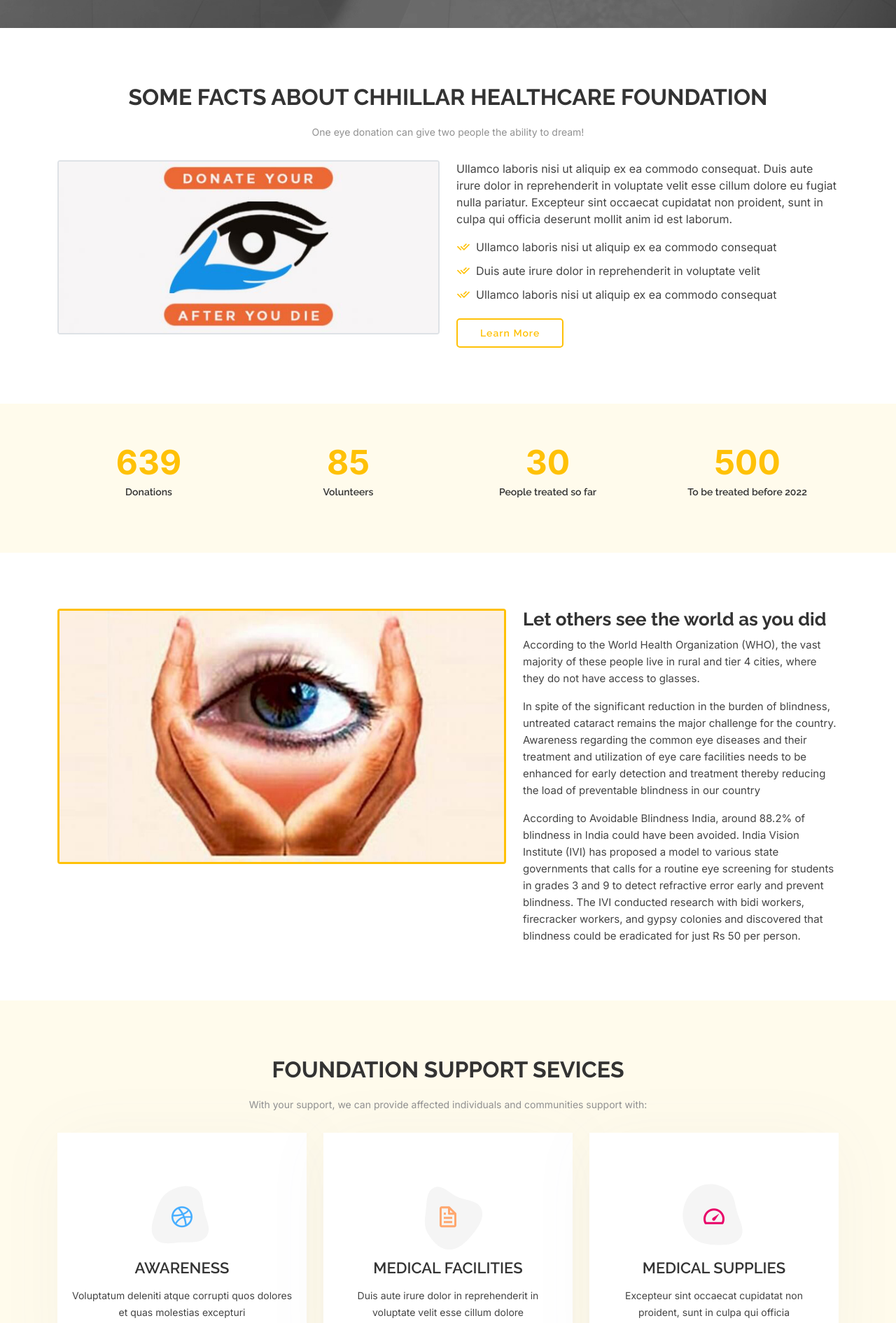
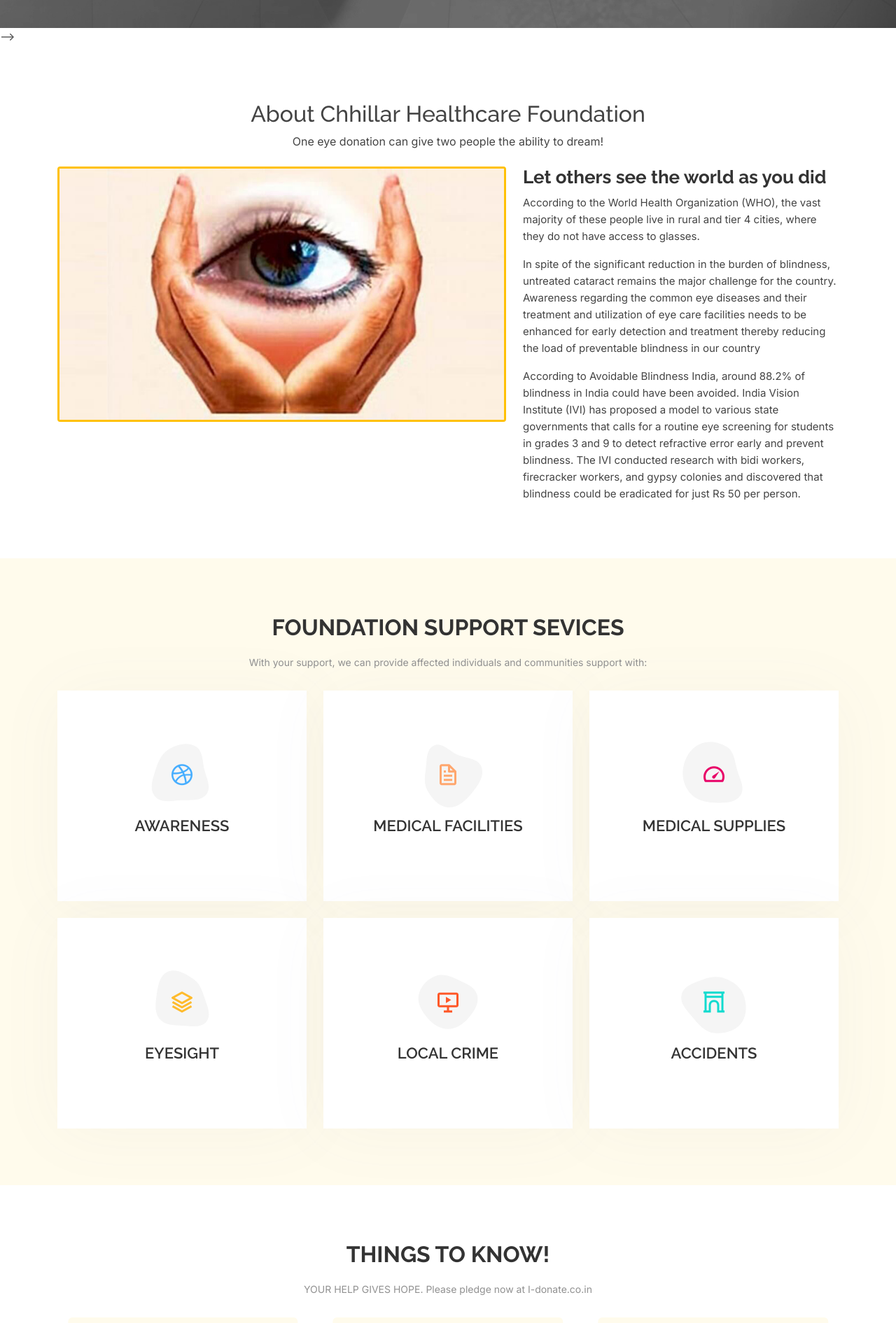
Before and after one commit to ranacodes/idonate, a plain HTML site: page index.html in a window 1280 px wide. Shown: the part 820-2711 px from the top of the page at 70% size. Drawn offline with Linux system fonts and the light colour scheme.

Commit message:
Changes in the site

```diff
--- a/index.html
+++ b/index.html
@@ -108,20 +108,21 @@
   <main id="main">
 
     <!-- ======= About Section ======= -->
-    <section id="about" class="about">
+    <!-- <section id="about" class="about">
       <div class="container" data-aos="fade-up">
 
         <div class="section-title">
-          <h2>Some Facts About Chhillar Healthcare Foundation </h2>
+          <h2>About Chhillar Healthcare Foundation </h2>
           <p>One eye donation can give two people the ability to dream!</p>
         </div>
 
         <div class="row content">
-          <div class="col-lg-6">
+          <!-- <div class="col-lg-6">
             <img src="assets/img/Eye-Donation.jpg" class="img-fluid border border-2 rounded" width="100%">
 
-          </div>
-          <div class="col-lg-6 pt-4 pt-lg-0">
+          </div> -->
+
+          <!-- <div class="col-lg-6 pt-4 pt-lg-0">
             <p>
               Ullamco laboris nisi ut aliquip ex ea commodo consequat. Duis aute irure dolor in reprehenderit in voluptate
               velit esse cillum dolore eu fugiat nulla pariatur. Excepteur sint occaecat cupidatat non proident, sunt in
@@ -133,14 +134,15 @@
               <li><i class="ri-check-double-line"></i> Ullamco laboris nisi ut aliquip ex ea commodo consequat</li>
             </ul>
             <a href="#" class="btn-learn-more">Learn More</a>
-          </div>
+          </div> -->
         </div>
 
       </div>
-    </section><!-- End About Section -->
+    </section> -->
+    <!-- End About Section -->
 
     <!-- ======= Counts Section ======= -->
-    <section id="counts" class="counts section-bg">
+    <!-- <section id="counts" class="counts section-bg">
       <div class="container">
 
         <div class="row justify-content-end">
@@ -176,14 +178,17 @@
         </div>
 
       </div>
-    </section><!-- End Counts Section -->
+    </section> -->
+    <!-- End Counts Section -->
 
     <!-- ======= About Video Section ======= -->
     <section id="about-video" class="about-video">
       <div class="container" data-aos="fade-up">
 
         <div class="row">
-
+          <h2 class="text-center">About Chhillar Healthcare Foundation </h2>
+          <p class="text-center">One eye donation can give two people the ability to dream!</p>
+          <br /><br />
           <div class="col-lg-7 video-box align-self-baseline" data-aos="fade-right" data-aos-delay="100">
             <img src="assets/img/Eye-Donation-img.jpg" class="img-fluid border border-3 rounded border-warning" alt="">
 
@@ -217,7 +222,7 @@
         </div>
 
         <div class="row">
-          <div class="col-lg-4 col-md-6 d-flex align-items-stretch" data-aos="zoom-in" data-aos-delay="100">
+          <div class="col-lg-4 col-md-6" data-aos="zoom-in" data-aos-delay="100">
             <div class="icon-box iconbox-blue">
               <div class="icon">
                 <svg width="100" height="100" viewBox="0 0 600 600" xmlns="http://www.w3.org/2000/svg">
@@ -226,11 +231,11 @@
                 <i class="bx bxl-dribbble"></i>
               </div>
               <h4><a href="">AWARENESS</a></h4>
-              <p>Voluptatum deleniti atque corrupti quos dolores et quas molestias excepturi</p>
+              <!-- <p>Voluptatum deleniti atque corrupti quos dolores et quas molestias excepturi</p> -->
             </div>
           </div>
 
-          <div class="col-lg-4 col-md-6 d-flex align-items-stretch mt-4 mt-md-0" data-aos="zoom-in" data-aos-delay="200">
+          <div class="col-lg-4 col-md-6 mt-4 mt-md-0" data-aos="zoom-in" data-aos-delay="200">
             <div class="icon-box iconbox-orange ">
               <div class="icon">
                 <svg width="100" height="100" viewBox="0 0 600 600" xmlns="http://www.w3.org/2000/svg">
@@ -239,11 +244,11 @@
                 <i class="bx bx-file"></i>
               </div>
               <h4><a href="">MEDICAL FACILITIES</a></h4>
-              <p>Duis aute irure dolor in reprehenderit in voluptate velit esse cillum dolore</p>
+              <!-- <p>Duis aute irure dolor in reprehenderit in voluptate velit esse cillum dolore</p> -->
             </div>
           </div>
 
-          <div class="col-lg-4 col-md-6 d-flex align-items-stretch mt-4 mt-lg-0" data-aos="zoom-in" data-aos-delay="300">
+          <div class="col-lg-4 col-md-6 mt-4 mt-lg-0" data-aos="zoom-in" data-aos-delay="300"><!-- d-flex align-items-stretch -->
             <div class="icon-box iconbox-pink">
               <div class="icon">
                 <svg width="100" height="100" viewBox="0 0 600 600" xmlns="http://www.w3.org/2000/svg">
@@ -252,11 +257,11 @@
                 <i class="bx bx-tachometer"></i>
               </div>
               <h4><a href="">MEDICAL SUPPLIES</a></h4>
-              <p>Excepteur sint occaecat cupidatat non proident, sunt in culpa qui officia</p>
+              <!-- <p>Excepteur sint occaecat cupidatat non proident, sunt in culpa qui officia</p> -->
             </div>
           </div>
 
-          <div class="col-lg-4 col-md-6 d-flex align-items-stretch mt-4" data-aos="zoom-in" data-aos-delay="100">
+          <div class="col-lg-4 col-md-6 mt-4" data-aos="zoom-in" data-aos-delay="100">
             <div class="icon-box iconbox-yellow">
               <div class="icon">
                 <svg width="100" height="100" viewBox="0 0 600 600" xmlns="http://www.w3.org/2000/svg">
@@ -265,11 +270,11 @@
                 <i class="bx bx-layer"></i>
               </div>
               <h4><a href="">EYESIGHT</a></h4>
-              <p>At vero eos et accusamus et iusto odio dignissimos ducimus qui blanditiis</p>
+              <!-- <p>At vero eos et accusamus et iusto odio dignissimos ducimus qui blanditiis</p> -->
             </div>
           </div>
 
-          <div class="col-lg-4 col-md-6 d-flex align-items-stretch mt-4" data-aos="zoom-in" data-aos-delay="200">
+          <div class="col-lg-4 col-md-6 mt-4" data-aos="zoom-in" data-aos-delay="200">
             <div class="icon-box iconbox-red">
               <div class="icon">
                 <svg width="100" height="100" viewBox="0 0 600 600" xmlns="http://www.w3.org/2000/svg">
@@ -278,11 +283,11 @@
                 <i class="bx bx-slideshow"></i>
               </div>
               <h4><a href="">LOCAL CRIME</a></h4>
-              <p>Quis consequatur saepe eligendi voluptatem consequatur dolor consequuntur</p>
+              <!-- <p>Quis consequatur saepe eligendi voluptatem consequatur dolor consequuntur</p> -->
             </div>
           </div>
 
-          <div class="col-lg-4 col-md-6 d-flex align-items-stretch mt-4" data-aos="zoom-in" data-aos-delay="300">
+          <div class="col-lg-4 col-md-6 mt-4" data-aos="zoom-in" data-aos-delay="300">
             <div class="icon-box iconbox-teal">
               <div class="icon">
                 <svg width="100" height="100" viewBox="0 0 600 600" xmlns="http://www.w3.org/2000/svg">
@@ -291,7 +296,7 @@
                 <i class="bx bx-arch"></i>
               </div>
               <h4><a href="">ACCIDENTS</a></h4>
-              <p>Modi nostrum vel laborum. Porro fugit error sit minus sapiente sit aspernatur</p>
+              <!-- <p>Modi nostrum vel laborum. Porro fugit error sit minus sapiente sit aspernatur</p> -->
             </div>
           </div>
 
@@ -531,7 +536,7 @@ demand.
             </p>
           </div>
 
-          <div class="col-lg-2 col-md-6 footer-links">
+          <div class="col-lg-2 col-md-6 footer-links" style="display: none;">
             <h4>Useful Links</h4>
             <ul>
               <li><i class="bx bx-chevron-right"></i> <a href="#">Top Doctors List</a></li>
@@ -541,7 +546,7 @@ demand.
             </ul>
           </div>
 
-          <div class="col-lg-3 col-md-6 footer-links">
+          <div class="col-lg-3 col-md-6 footer-links" style="display: none;">
             <h4>Know more about CHS</h4>
             <ul>
               <li><i class="bx bx-chevron-right"></i> <a href="#">About CHS Foundation</a></li>
```
